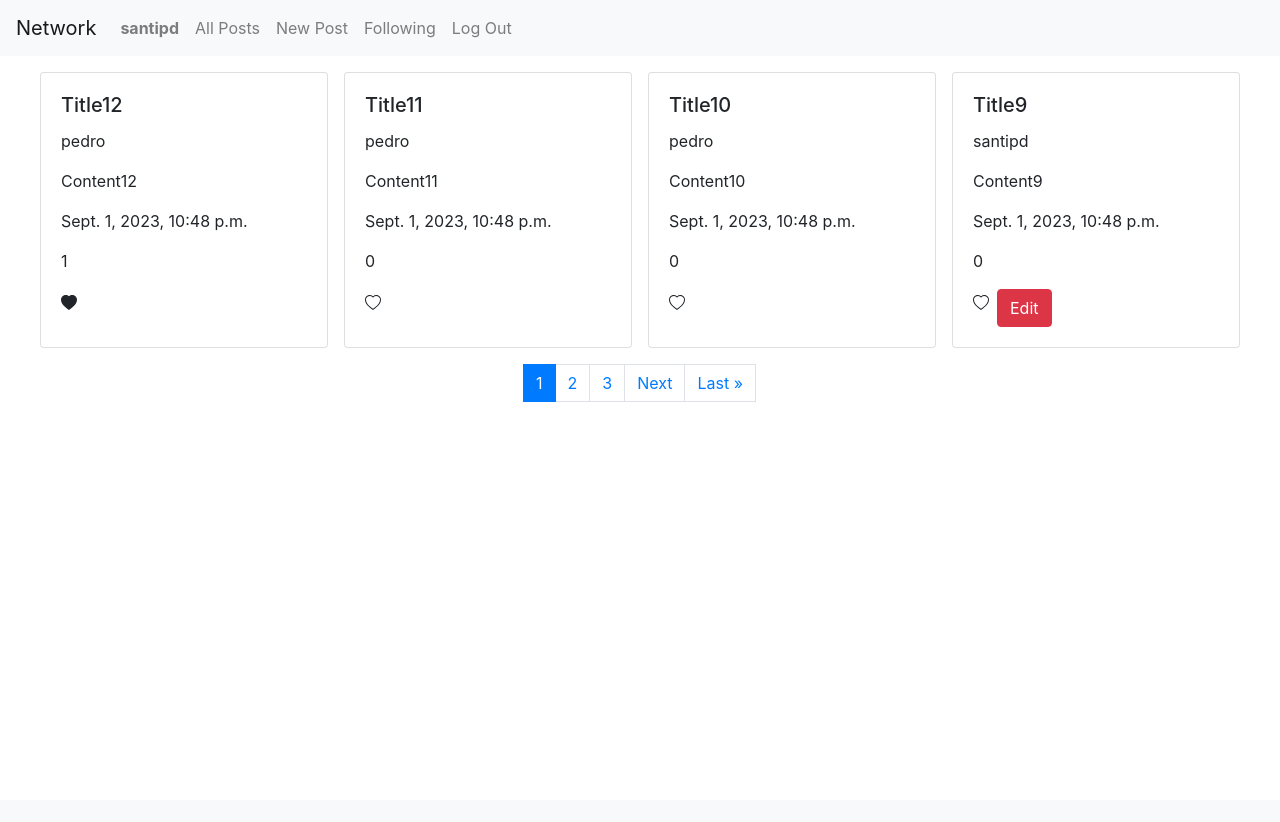
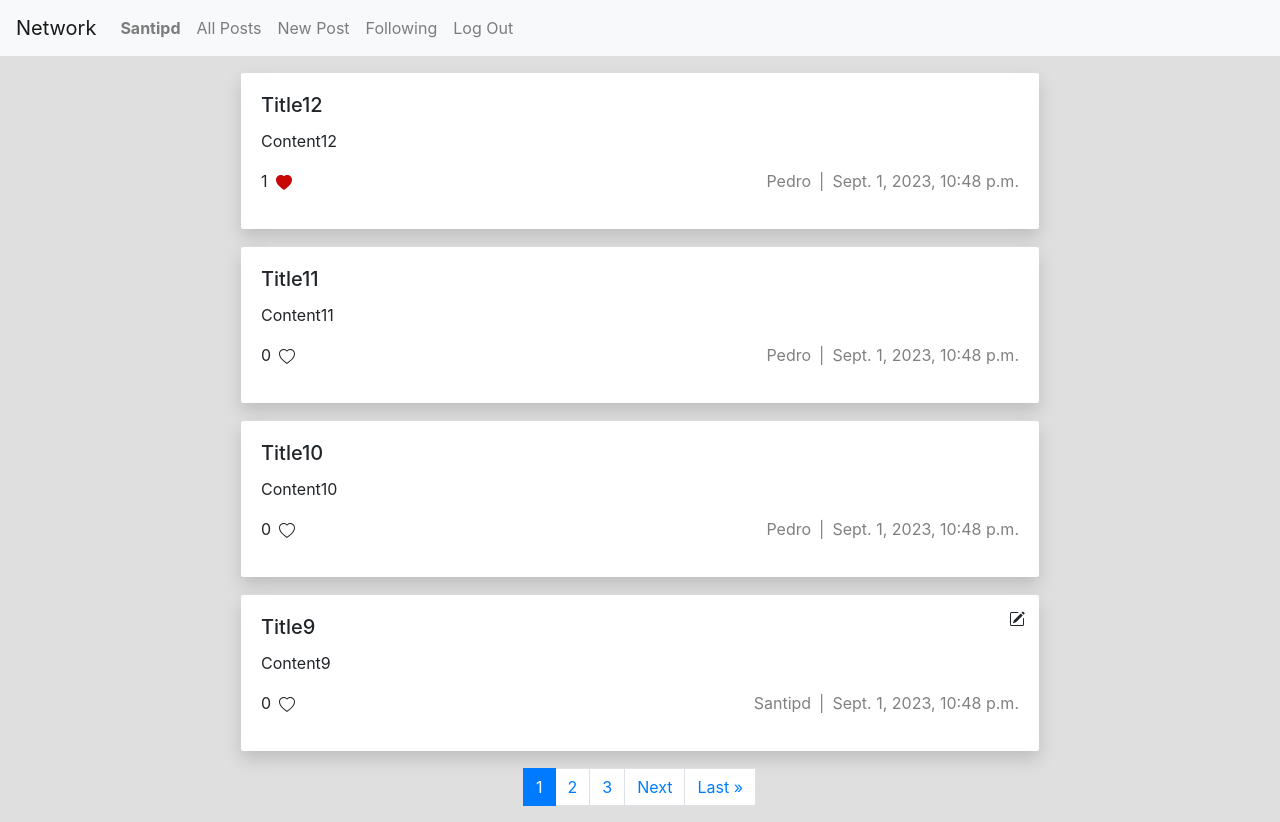
Before and after one commit to santipdmonte/CS50W, a Django app: page / in a window 1280 px wide. Before the commit the page ends 402 px from the top, so only its background shows below. Run offline with Django 3.2, Linux system fonts and the light colour scheme; a user stored in the database is signed in; data comes from the database, SQL or seed files in the repository; both versions use the stored data as it was after the commit; some libraries are stand-ins or nearby versions.

Commit message:
Project 4: network - some new visuals

```diff
--- a/network/network/models.py
+++ b/network/network/models.py
@@ -7,7 +7,7 @@ class User(AbstractUser):
     following = models.ManyToManyField('User', related_name='following_by', blank=True)
 
     def __str__(self):
-        return f"{self.username}"
+        return f"{self.username.capitalize()}"
 
     def count_followers(self):
         return self.followers.count()
--- a/network/network/static/network/styles.css
+++ b/network/network/static/network/styles.css
@@ -0,0 +1,3 @@
+body {
+    background-color: #dfdfdf; /* Reemplaza esto con el color que desees */
+  }
--- a/network/network/templates/network/index.html
+++ b/network/network/templates/network/index.html
@@ -1,8 +1,10 @@
 {% extends "network/layout.html" %}
+{% load static %}
 
 {% block body %}
 
-    <div>
+    <div class="d-flex justify-content-center">
+        <div class="w-75">
             <!-- Posts -->
             <div class="d-flex flex-wrap justify-content-center p-2">
 
@@ -22,6 +24,7 @@
             {% include "network/pagination.html" %}
 
         </div>
+    </div>
 
 
 
--- a/network/network/templates/network/layout.html
+++ b/network/network/templates/network/layout.html
@@ -19,7 +19,7 @@
               <ul class="navbar-nav mr-auto">
                 {% if user.is_authenticated %}
                     <li class="nav-item">
-                        <a class="nav-link" href="{% url 'profile' username=user.username %}"><strong>{{ user.username }}</strong></a>
+                        <a class="nav-link" href="{% url 'profile' username=user.username %}"><strong>{{ user }}</strong></a>
                     </li>
                 {% endif %}
                 <li class="nav-item">
--- a/network/network/templates/network/post.html
+++ b/network/network/templates/network/post.html
@@ -1,25 +1,22 @@
 {% load static %}
 {% block post %}
 
-    <div class="card m-2" style="width: 18rem;">
-        <div class="card-body">
+    <div class="card m-2" style="width: 95%; max-width: 50rem; position:relative">
+        <div class="card-body shadow">
 
             <div id="post-container-{{ post.id }}">
                 <h5 class="card-title" id="post-title-{{post.id}}">{{ post.title }}</h5>
-                <p>{{ post.user }}</p>
                 <p class="card-text" id="post-content-{{post.id}}">{{ post.content }}</p>
-                <p>{{ post.created_at }}</p>
 
-                <!-- Need to change this to js fetch -->
-                <p id="like-counter-{{post.id}}">{{ post.count_likes }}</p>
-
+                <div class="d-flex justify-content-between">
                     <div class="d-flex">
+                        <p id="like-counter-{{post.id}}" class="pr-2">{{ post.count_likes }}</p>
                         {% if user %}
                             {% if user in post.liked_by.all %}
                                 <a
                                     id="unlikeBtn-{{post.id}}"
                                     onclick="likeOrUnlike('unlike','{{ user.id }}','{{ post.id }}')"
-                                style="display: block; cursor: pointer"
+                                    style="display: block; cursor: pointer; color: rgb(201, 7, 7)"
                                 >
                                     <svg xmlns="http://www.w3.org/2000/svg" width="16" height="16" fill="currentColor" class="bi bi-heart-fill" viewBox="0 0 16 16">
                                         <path fill-rule="evenodd" d="M8 1.314C12.438-3.248 23.534 4.735 8 15-7.534 4.736 3.562-3.248 8 1.314z"/>
@@ -50,7 +47,7 @@
                                 <a
                                     id="unlikeBtn-{{post.id}}"
                                     onclick="likeOrUnlike('unlike','{{ user.id }}','{{ post.id }}')"
-                                style="display: none; cursor: pointer"
+                                    style="display: none; cursor: pointer; color: rgb(201, 7, 7)"
                                 >
                                     <svg xmlns="http://www.w3.org/2000/svg" width="16" height="16" fill="currentColor" class="bi bi-heart-fill" viewBox="0 0 16 16">
                                         <path fill-rule="evenodd" d="M8 1.314C12.438-3.248 23.534 4.735 8 15-7.534 4.736 3.562-3.248 8 1.314z"/>
@@ -58,26 +55,63 @@
                                 </a>
                             {% endif %}
                         {% endif %}
-
-                    {% if user == post.user %}
-                        <button
-                            id="editBtn-{{post.id}}"
-                            class="btn btn-danger ml-2"
-                            onclick="editPost('{{ post.id }}')"
-                            style="display: block;"
-                        >Edit</button>
-                    {% endif %}
-                </div>
                     </div>
 
+                    <div class="d-flex" style="color: grey">
+                        <a href="{% url 'profile' username=post.user %}" style="color: grey">{{ post.user }}</a>
+                        <p class="pl-2 pr-2">|</p>
+                        <p>{{ post.created_at }}</p>
+                    </div>
+
+                </div>
+
+                <!-- Edit Button -->
+                {% if user == post.user %}
+                    <a
+                        id="editBtn-{{post.id}}"
+                        onclick="editPost('{{ post.id }}')"
+                        style="position: absolute; top: 10px; right: 14px; cursor: pointer">
+                        <svg xmlns="http://www.w3.org/2000/svg" width="16" height="16" fill="currentColor" class="bi bi-pencil-square" viewBox="0 0 16 16">
+                            <path d="M15.502 1.94a.5.5 0 0 1 0 .706L14.459 3.69l-2-2L13.502.646a.5.5 0 0 1 .707 0l1.293 1.293zm-1.75 2.456-2-2L4.939 9.21a.5.5 0 0 0-.121.196l-.805 2.414a.25.25 0 0 0 .316.316l2.414-.805a.5.5 0 0 0 .196-.12l6.813-6.814z"/>
+                            <path fill-rule="evenodd" d="M1 13.5A1.5 1.5 0 0 0 2.5 15h11a1.5 1.5 0 0 0 1.5-1.5v-6a.5.5 0 0 0-1 0v6a.5.5 0 0 1-.5.5h-11a.5.5 0 0 1-.5-.5v-11a.5.5 0 0 1 .5-.5H9a.5.5 0 0 0 0-1H2.5A1.5 1.5 0 0 0 1 2.5v11z"/>
+                        </svg>
+                    </a>
+                {% endif %}
+
+            </div>
+
+            <!-- Edit Container -->
             <div id="edit-container-{{ post.id }}" style="display: none;">
 
                 <form id="form-edit-{{ post.id }}">
-                    <input type="text" name="title" id="edit-title-{{post.id}}" value="{{ post.title }}">
-                    <textarea name="content" id="edit-content-{{post.id}}" cols="30" rows="8">{{ post.content }}</textarea>
+                    <div class="d-flex flex-column">
 
+                        <input
+                            class="form-control mb-2"
+                            type="text" name="title"
+                            id="edit-title-{{post.id}}"
+                            value="{{ post.title }}"
+                            style="  font-size: 1.25rem; /* Adjust the font size as needed */
+                            font-weight: 600;  /* Adjust the font weight as needed */
+                            border-radius: 5px;    /* Add border radius for rounded corners */
+                            width: 100%;       /* Make the input element full-width */
+                            border: none;"
+                        >
+
+                        <textarea
+                            class="form-control mb-2"
+                            name="content" id="edit-content-{{post.id}}"
+                            cols="30" rows="8"
+                            style="
+                            border-radius: 5px;    /* Add border radius for rounded corners */
+                            width: 100%;       /* Make the input element full-width */
+                            border: none;">{{ post.content }}</textarea>
+
+                        <div>
                             <button id="submit-edit-form-{{ post.id }}" class="btn btn-success">Save</button>
                             <button id="cancel-edit-{{ post.id }}" class="btn btn-secondary">Cancel</button>
+                        </div>
+                    </div>
                     </form>
 
             </div>
--- a/network/network/templates/network/register.html
+++ b/network/network/templates/network/register.html
@@ -1,3 +1,4 @@
+{% load static %}
 {% extends "network/layout.html" %}
 
 {% block body %}
```
Also changed, not shown: network/network/templates/network/profile.html (+6 -2 lines), network/db.sqlite3. Lines whose indentation alone changed are shown as unchanged.
